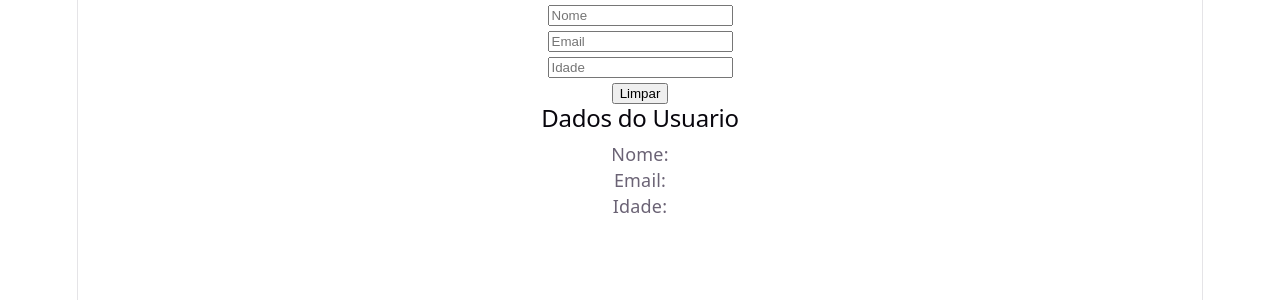
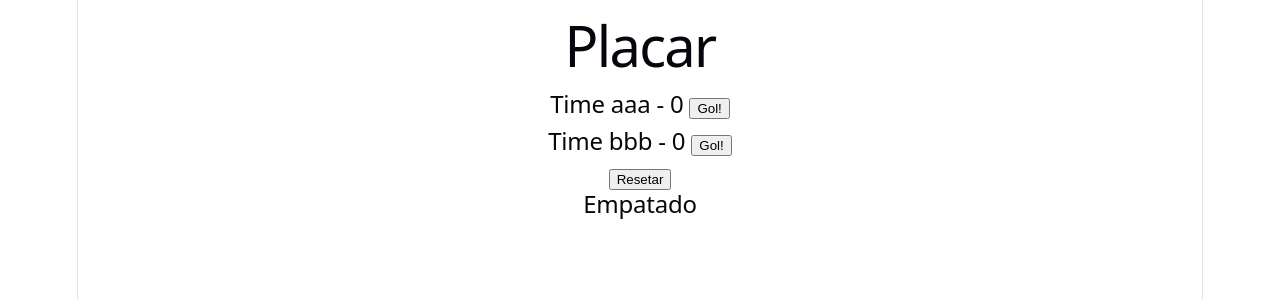
Before and after one commit to LuizAlbertoDev/Desafios-React, a React (Vite) app: page / in a window 1280 px wide. Shown: the top 300 px of the page. Built offline with nearby package versions, Linux system fonts and the light colour scheme.

Commit message:
feat: desafio 008 react usestate placar

```diff
--- a/src/App.jsx
+++ b/src/App.jsx
@@ -1,9 +1,9 @@
-import FormCadastro from './Desafios/Desafio_007'
+import Placar from './Desafios/Desafio_008'
 
 function App() {
     return (
         <div>
-            <FormCadastro />
+            <Placar />
         </div>
     )
 }
--- /dev/null
+++ b/src/Desafios/Desafio_008.jsx
@@ -0,0 +1,44 @@
+import { useState } from "react";
+
+function Placar() {
+
+    const [placarTime1, setPlacarTime1] = useState(0);
+    const [placarTime2, setPlacarTime2] = useState(0);
+
+    function golTime1() {
+        setPlacarTime1(placarTime1 + 1);
+    }
+
+    function golTime2() {
+        setPlacarTime2(placarTime2 + 1);
+    }
+
+    function resetar() {
+        setPlacarTime1(0);
+        setPlacarTime2(0);
+    }
+
+    let ganhando = "Empatado";
+
+    if (placarTime1 > placarTime2) {
+        ganhando = "Time aaa está ganhando";
+    }
+    else if (placarTime2 > placarTime1) {
+        ganhando = "Time bbb está ganhando";
+    }
+
+    return (
+        <div>
+            <h1>Placar</h1>
+
+            <h2>Time aaa - {placarTime1} <button onClick={golTime1}>Gol!</button></h2>
+            <h2>Time bbb - {placarTime2} <button onClick={golTime2}>Gol!</button></h2>
+
+            <button onClick={resetar}>Resetar</button>
+
+            <h2>{ganhando}</h2>
+        </div>
+    );
+}
+
+export default Placar
```
